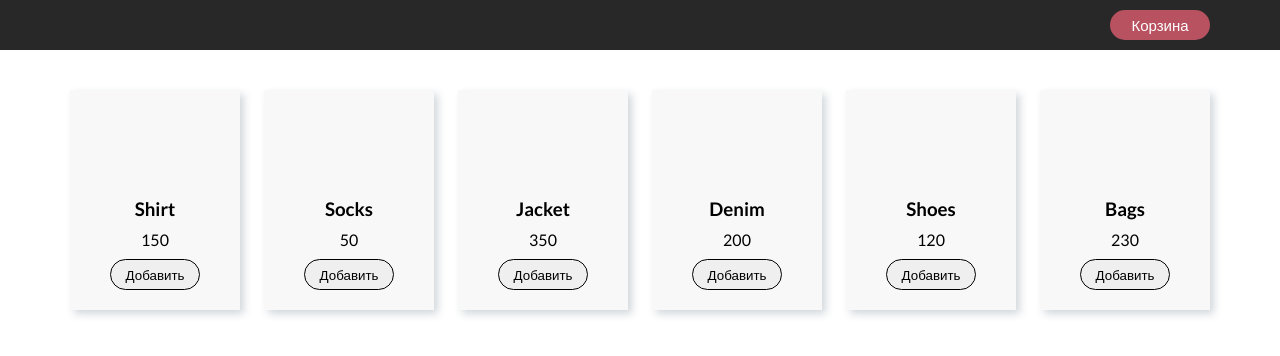
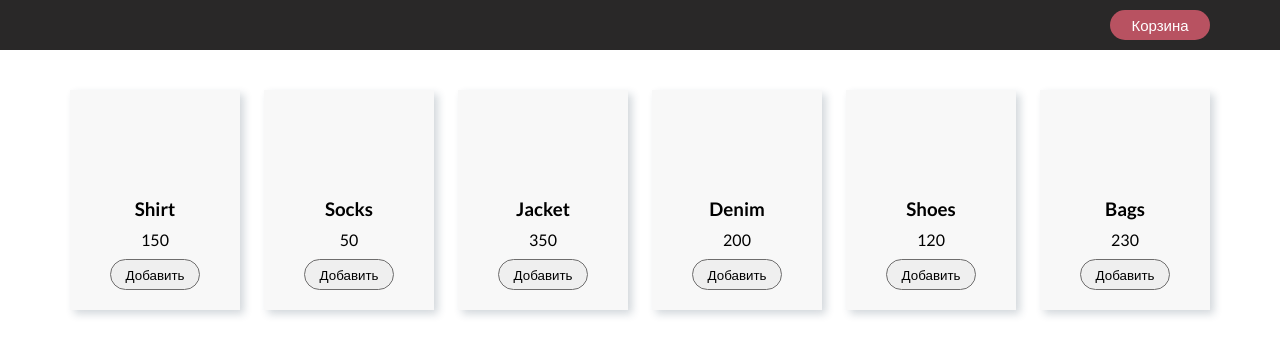
Before and after one commit to Evgeniy-EMkh/initShopJSPro, a plain HTML site: page index.html in a window 1280 px wide. Drawn offline with Linux system fonts and the light colour scheme.

Commit message:
change lesson1

```diff
--- a/script.js
+++ b/script.js
@@ -22,5 +22,4 @@ const renderGoodsList = (list) => {
 
 }
 
-
 renderGoodsList(goods);
--- a/style/style.scss
+++ b/style/style.scss
@@ -74,7 +74,7 @@ header {
     font-family: $main-header-font;
     border-radius: 27px 27px 27px 27px;
     cursor: pointer;
-    border: 1px solid black;
+    border: 1px solid #6e6d6d;
     outline: none;
     height: 31px;
     width: 90px;
```
Also changed, not shown: index.html (+1 -0 lines), style/style.css, 1 other file.
